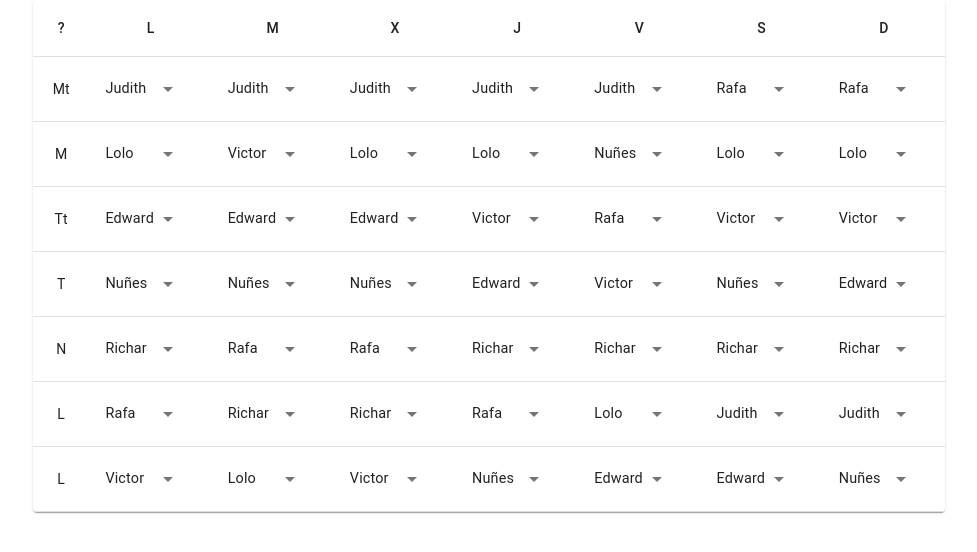
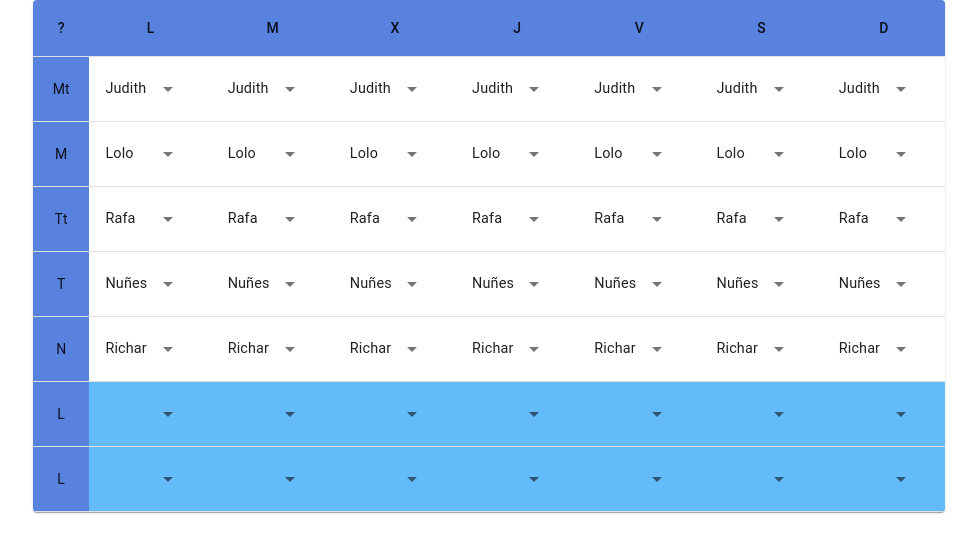
Before and after one commit to ripupo88/genera-horario, a React (Create React App) app: page / in a window 1280 px wide. Shown: the top 552 px of the page, without its empty margins (151-1128 px from the left). Built offline with nearby package versions, Linux system fonts and the light colour scheme.

Commit message:
otro paso

```diff
--- a/src/components/select/select.js
+++ b/src/components/select/select.js
@@ -31,16 +31,27 @@ const BootstrapInput = withStyles((theme) => ({
 }))(InputBase);
 
 export const SelectTable = ({ myKey, setTrabas, value = "0", options }) => {
-    const puestos = ["Mt", "M", "Tt", "T", "N", "L", "L"];
+    const puestos = ["Mt", "M", "Tt", "T", "N", "L", "L1"];
     const handleChange = (e) => {
-        console.log(myKey);
+        console.log(e);
 
         setTrabas((trab) => {
             let newtrab = [...trab];
+            let old;
             for (const t of newtrab) {
                 if (t.name === e.target.value) {
+                    old = t.semana.horario[myKey[1]].valor;
                     t.semana.horario[myKey[1]].valor = puestos[myKey[0]];
                     t.semana.horario[myKey[1]].forced = true;
+                }
+            }
+            for (const tt of newtrab) {
+                if (
+                    tt.semana.horario[myKey[1]].valor === puestos[myKey[0]] &&
+                    tt.name != e.target.value
+                ) {
+                    tt.semana.horario[myKey[1]].valor = old;
+                    tt.semana.horario[myKey[1]].forced = true;
                 }
             }
             console.log(newtrab);
--- a/src/components/table/table.js
+++ b/src/components/table/table.js
@@ -27,9 +27,14 @@ export default function SimpleTable({ setTrabas, trabs, options }) {
             <Table className={classes.table} aria-label="simple table">
                 <TableHead>
                     <TableRow>
-                        {cabecera.map((item) => {
+                        {cabecera.map((item, i) => {
                             return (
-                                <TableCell hey={item} align="center">
+                                <TableCell
+                                    key={item + 1}
+                                    style={{ backgroundColor: "#5982DE" }}
+                                    hey={item}
+                                    align="center"
+                                >
                                     {item}
                                 </TableCell>
                             );
@@ -40,8 +45,9 @@ export default function SimpleTable({ setTrabas, trabs, options }) {
                     {trabs.map((row, i) => (
                         <TableRow key={i}>
                             <TableCell
+                                style={{ backgroundColor: "#5982DE" }}
                                 align="center"
-                                key={i + "1"}
+                                key={i}
                                 component="th"
                                 scope="row"
                             >
@@ -50,13 +56,18 @@ export default function SimpleTable({ setTrabas, trabs, options }) {
                             {row.map((cel, x) => {
                                 return (
                                     <TableCell
-                                        key={i}
+                                        style={
+                                            i > 4
+                                                ? { backgroundColor: "#64BBFA" }
+                                                : { backgroundColor: "#fff" }
+                                        }
+                                        key={i + "i" + x}
                                         component="th"
                                         scope="row"
                                     >
                                         <SelectTable
                                             setTrabas={setTrabas}
-                                            key={(i, x)}
+                                            key={i + "x" + x}
                                             myKey={[i, x]}
                                             value={cel.name[0]}
                                             options={options}
--- a/src/helpers/setHorario.js
+++ b/src/helpers/setHorario.js
@@ -106,7 +106,10 @@ const setSemana = (semana) => {
                 case 0:
                     for (const trab of trabajadores) {
                         if (trab.yajornada) continue;
-                        if (trab.libre[0] === i || trab.libre[1] === i) {
+                        if (
+                            trab.semana.horario[i].valor === "L" &&
+                            trab.semana.horario[i].forced
+                        ) {
                             name = trab.name;
                             break;
                         }
@@ -127,7 +130,10 @@ const setSemana = (semana) => {
                 case 1:
                     for (const trab of trabajadores) {
                         if (trab.yajornada) continue;
-                        if (trab.libre[0] === i || trab.libre[1] === i) {
+                        if (
+                            trab.semana.horario[i].valor === "L1" &&
+                            trab.semana.horario[i].forced
+                        ) {
                             name = trab.name;
                             break;
                         }
@@ -137,7 +143,7 @@ const setSemana = (semana) => {
                             trab.yajornada = true;
                             trab.fuenoche = false;
                             trab.fuetarde = false;
-                            trab.semana.horario[i].valor = "L";
+                            trab.semana.horario[i].valor = "L1";
                             break;
                         }
                     }
@@ -147,12 +153,15 @@ const setSemana = (semana) => {
 
                 case 2:
                     for (const trab of trabajadores) {
-                        if (trab.semana.horario[i].valor === "N") {
+                        if (
+                            trab.semana.horario[i].valor === "N" &&
+                            trab.semana.horario[i].forced
+                        ) {
                             trab.semana.horario[i].valor = "N";
                             name = trab.name;
                             break;
                         }
-                        if (trab.semana.horario[i].valor != null) continue;
+
                         if (trab.yajornada) continue;
                         if (trab.noche < 1) continue;
                         if (trab.noche > puntos) {
@@ -174,14 +183,17 @@ const setSemana = (semana) => {
 
                 case 3:
                     for (const trab of trabajadores) {
-                        if (trab.semana.horario[i].valor === "Mt") {
+                        if (trab.fuenoche) continue;
+                        if (
+                            trab.semana.horario[i].valor === "Mt" &&
+                            trab.semana.horario[i].forced
+                        ) {
                             trab.semana.horario[i].valor = "Mt";
                             name = trab.name;
                             break;
                         }
-                        if (trab.semana.horario[i].valor != null) continue;
+
                         if (trab.yajornada) continue;
-                        if (trab.fuenoche) continue;
                         if (trab.tienda < 1) continue;
                         if (trab.manana < 1) continue;
                         if (!trab.fuetarde)
@@ -206,14 +218,17 @@ const setSemana = (semana) => {
 
                 case 4:
                     for (const trab of trabajadores) {
-                        if (trab.semana.horario[i].valor === "M") {
+                        if (trab.fuenoche) continue;
+                        if (
+                            trab.semana.horario[i].valor === "M" &&
+                            trab.semana.horario[i].forced
+                        ) {
                             trab.semana.horario[i].valor = "M";
                             name = trab.name;
                             break;
                         }
-                        if (trab.semana.horario[i].valor != null) continue;
+
                         if (trab.yajornada) continue;
-                        if (trab.fuenoche) continue;
                         if (trab.pista < 1) continue;
                         if (trab.manana < 1) continue;
                         if (!trab.fuetarde)
@@ -238,14 +253,17 @@ const setSemana = (semana) => {
 
                 case 5:
                     for (const trab of trabajadores) {
-                        if (trab.semana.horario[i].valor === "Tt") {
+                        if (trab.fuenoche) continue;
+                        if (
+                            trab.semana.horario[i].valor === "Tt" &&
+                            trab.semana.horario[i].forced
+                        ) {
                             trab.semana.horario[i].valor = "Tt";
                             name = trab.name;
                             break;
                         }
-                        if (trab.semana.horario[i].valor != null) continue;
+
                         if (trab.yajornada) continue;
-                        if (trab.fuenoche) continue;
                         if (trab.tienda < 1) continue;
                         if (trab.tarde + trab.tienda > puntos) {
                             puntos = trab.tarde + trab.tienda;
@@ -266,14 +284,17 @@ const setSemana = (semana) => {
 
                 case 6:
                     for (const trab of trabajadores) {
-                        if (trab.semana.horario[i].valor === "T") {
+                        if (trab.fuenoche) continue;
+                        if (
+                            trab.semana.horario[i].valor === "T" &&
+                            trab.semana.horario[i].forced
+                        ) {
                             trab.semana.horario[i].valor = "T";
                             name = trab.name;
                             break;
                         }
-                        if (trab.semana.horario[i].valor != null) continue;
+
                         if (trab.yajornada) continue;
-                        if (trab.fuenoche) continue;
                         if (trab.pista < 1) continue;
                         if (trab.tarde + trab.pista > puntos) {
                             puntos = trab.tarde + trab.pista;
```
